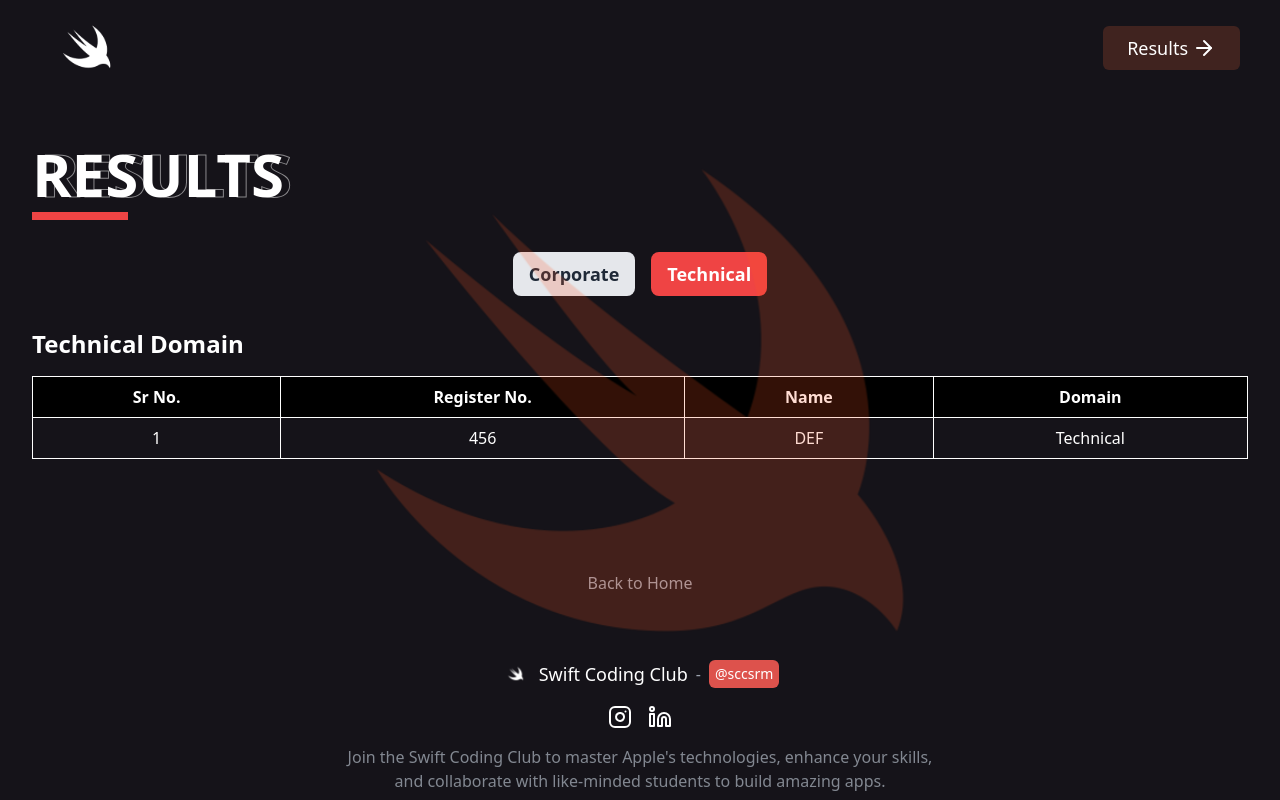
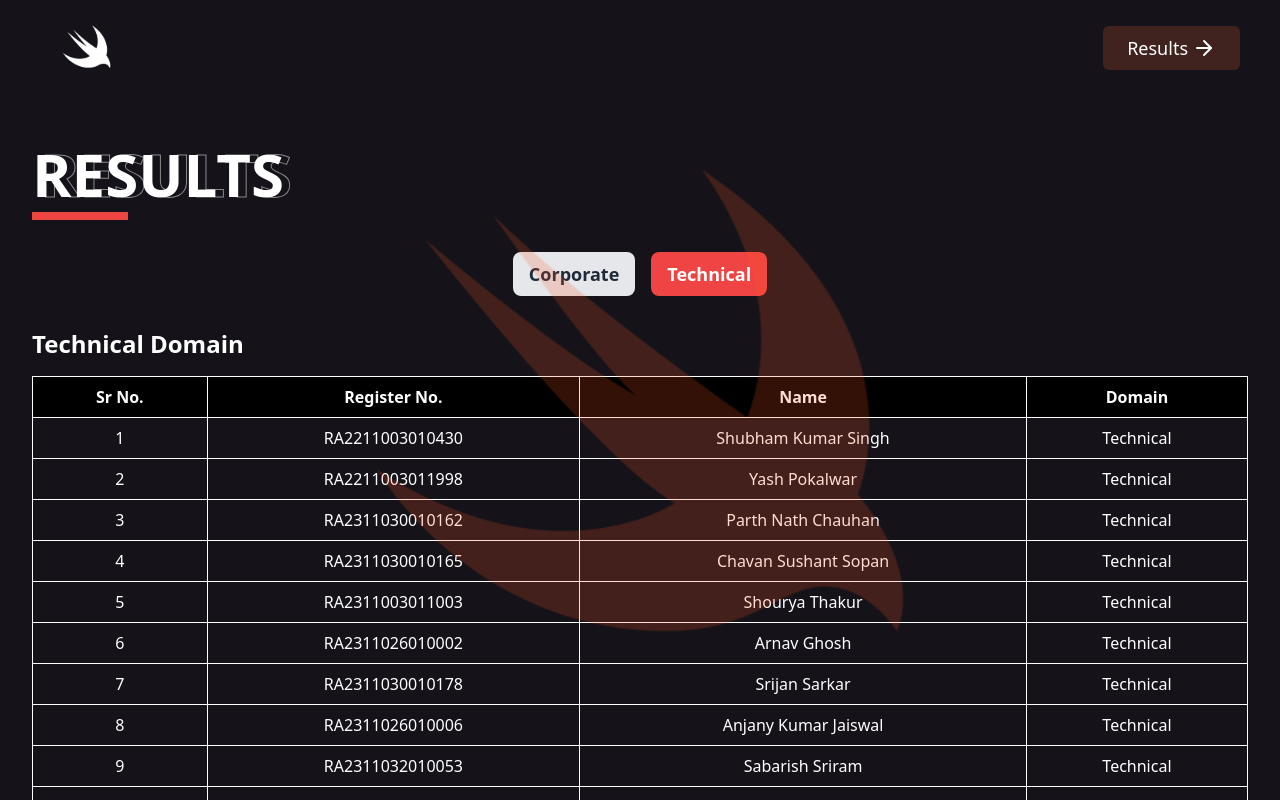
Before and after one commit to SCC-SRM/SCCWebsite, a React (Vite) app: page /results in a window 1280 px wide. Both pictures are taken after a click on the button "Technical". Shown: the top 800 px of the page. Built offline with nearby package versions, Linux system fonts and the light colour scheme.

Commit message:
add technical team results

```diff
--- a/src/components/results/Results.jsx
+++ b/src/components/results/Results.jsx
@@ -388,7 +388,7 @@
       )}
 
       {selectedDomain === "technical" && (
-        <div className="mt-8">
+        <div className="mt-8 overflow-x-scroll projects-scrollbar">
           <h2 className="text-2xl font-semibold mb-4">Technical Domain</h2>
           <table className="w-full border-collapse border border-white">
             <thead>
@@ -403,16 +403,153 @@
               <tr>
                 <td className="border border-white text-center px-4 py-2">1</td>
                 <td className="border border-white text-center px-4 py-2">
-                  456
+                  RA2211003010430
                 </td>
                 <td className="border border-white text-center px-4 py-2">
-                  DEF
+                  Shubham Kumar Singh
                 </td>
                 <td className="border border-white text-center px-4 py-2">
                   Technical
                 </td>
               </tr>
-              {/* Add more rows as needed */}
+              <tr>
+                <td className="border border-white text-center px-4 py-2">2</td>
+                <td className="border border-white text-center px-4 py-2">
+                  RA2211003011998
+                </td>
+                <td className="border border-white text-center px-4 py-2">
+                  Yash Pokalwar
+                </td>
+                <td className="border border-white text-center px-4 py-2">
+                  Technical
+                </td>
+              </tr>
+              <tr>
+                <td className="border border-white text-center px-4 py-2">3</td>
+                <td className="border border-white text-center px-4 py-2">
+                  RA2311030010162
+                </td>
+                <td className="border border-white text-center px-4 py-2">
+                  Parth Nath Chauhan
+                </td>
+                <td className="border border-white text-center px-4 py-2">
+                  Technical
+                </td>
+              </tr>
+              <tr>
+                <td className="border border-white text-center px-4 py-2">4</td>
+                <td className="border border-white text-center px-4 py-2">
+                  RA2311030010165
+                </td>
+                <td className="border border-white text-center px-4 py-2">
+                  Chavan Sushant Sopan
+                </td>
+                <td className="border border-white text-center px-4 py-2">
+                  Technical
+                </td>
+              </tr>
+              <tr>
+                <td className="border border-white text-center px-4 py-2">5</td>
+                <td className="border border-white text-center px-4 py-2">
+                  RA2311003011003
+                </td>
+                <td className="border border-white text-center px-4 py-2">
+                  Shourya Thakur
+                </td>
+                <td className="border border-white text-center px-4 py-2">
+                  Technical
+                </td>
+              </tr>
+              <tr>
+                <td className="border border-white text-center px-4 py-2">6</td>
+                <td className="border border-white text-center px-4 py-2">
+                  RA2311026010002
+                </td>
+                <td className="border border-white text-center px-4 py-2">
+                  Arnav Ghosh
+                </td>
+                <td className="border border-white text-center px-4 py-2">
+                  Technical
+                </td>
+              </tr>
+              <tr>
+                <td className="border border-white text-center px-4 py-2">7</td>
+                <td className="border border-white text-center px-4 py-2">
+                  RA2311030010178
+                </td>
+                <td className="border border-white text-center px-4 py-2">
+                  Srijan Sarkar
+                </td>
+                <td className="border border-white text-center px-4 py-2">
+                  Technical
+                </td>
+              </tr>
+              <tr>
+                <td className="border border-white text-center px-4 py-2">8</td>
+                <td className="border border-white text-center px-4 py-2">
+                  RA2311026010006
+                </td>
+                <td className="border border-white text-center px-4 py-2">
+                  Anjany Kumar Jaiswal
+                </td>
+                <td className="border border-white text-center px-4 py-2">
+                  Technical
+                </td>
+              </tr>
+              <tr>
+                <td className="border border-white text-center px-4 py-2">9</td>
+                <td className="border border-white text-center px-4 py-2">
+                  RA2311032010053
+                </td>
+                <td className="border border-white text-center px-4 py-2">
+                  Sabarish Sriram
+                </td>
+                <td className="border border-white text-center px-4 py-2">
+                  Technical
+                </td>
+              </tr>
+              <tr>
+                <td className="border border-white text-center px-4 py-2">
+                  10
+                </td>
+                <td className="border border-white text-center px-4 py-2">
+                  RA2211030010051
+                </td>
+                <td className="border border-white text-center px-4 py-2">
+                  Yatharth Bhatia
+                </td>
+                <td className="border border-white text-center px-4 py-2">
+                  Technical
+                </td>
+              </tr>
+              <tr>
+                <td className="border border-white text-center px-4 py-2">
+                  11
+                </td>
+                <td className="border border-white text-center px-4 py-2">
+                  RA2211028010006
+                </td>
+                <td className="border border-white text-center px-4 py-2">
+                  Augnik Banerjee
+                </td>
+                <td className="border border-white text-center px-4 py-2">
+                  Technical
+                </td>
+              </tr>
+              <tr>
+                <td className="border border-white text-center px-4 py-2">
+                  12
+                </td>
+                <td className="border border-white text-center px-4 py-2">
+                  RA2211033010120
+                </td>
+                <td className="border border-white text-center px-4 py-2">
+                  Piyush Chandra
+                </td>
+                <td className="border border-white text-center px-4 py-2">
+                  Technical
+                </td>
+              </tr>
             </tbody>
           </table>
         </div>
```
